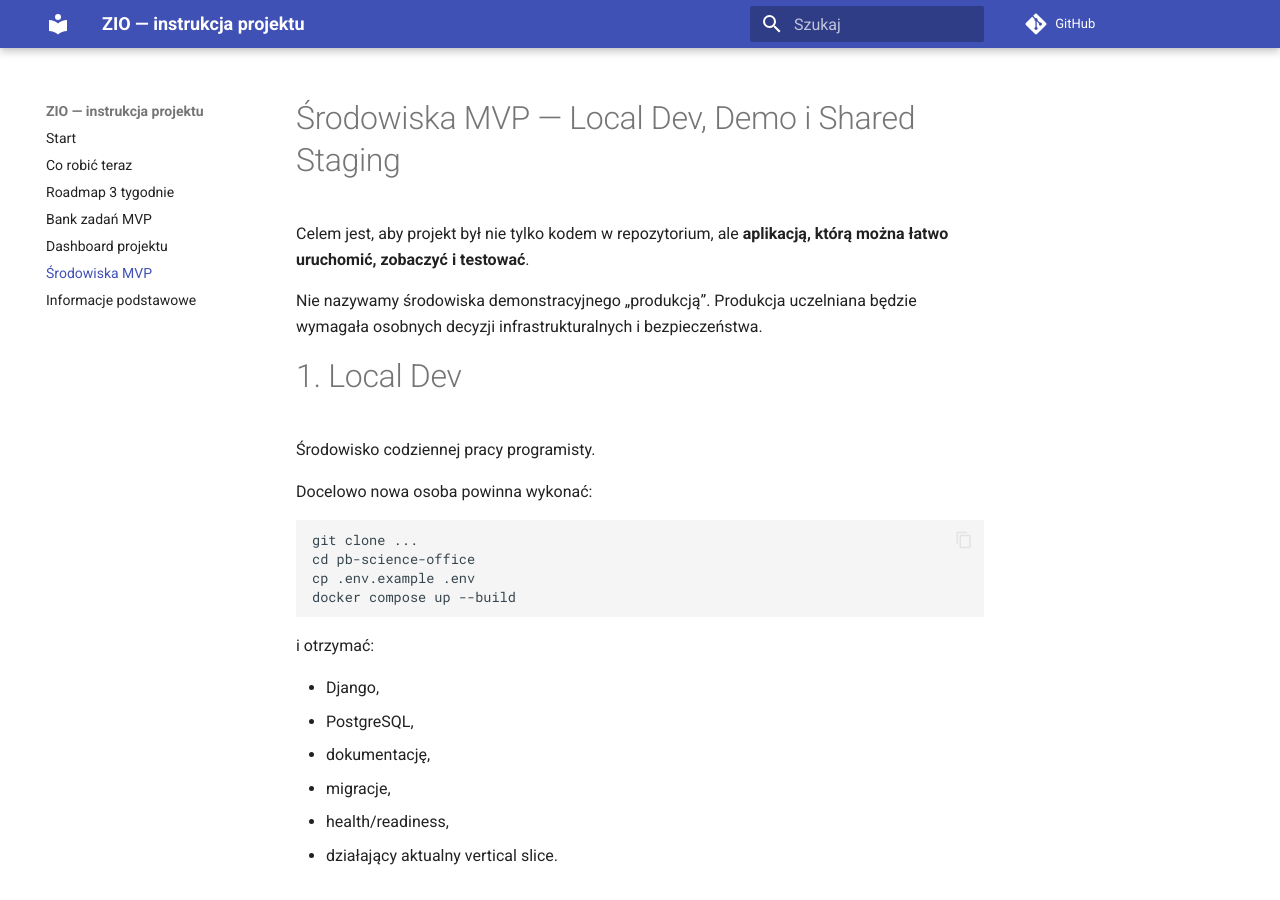
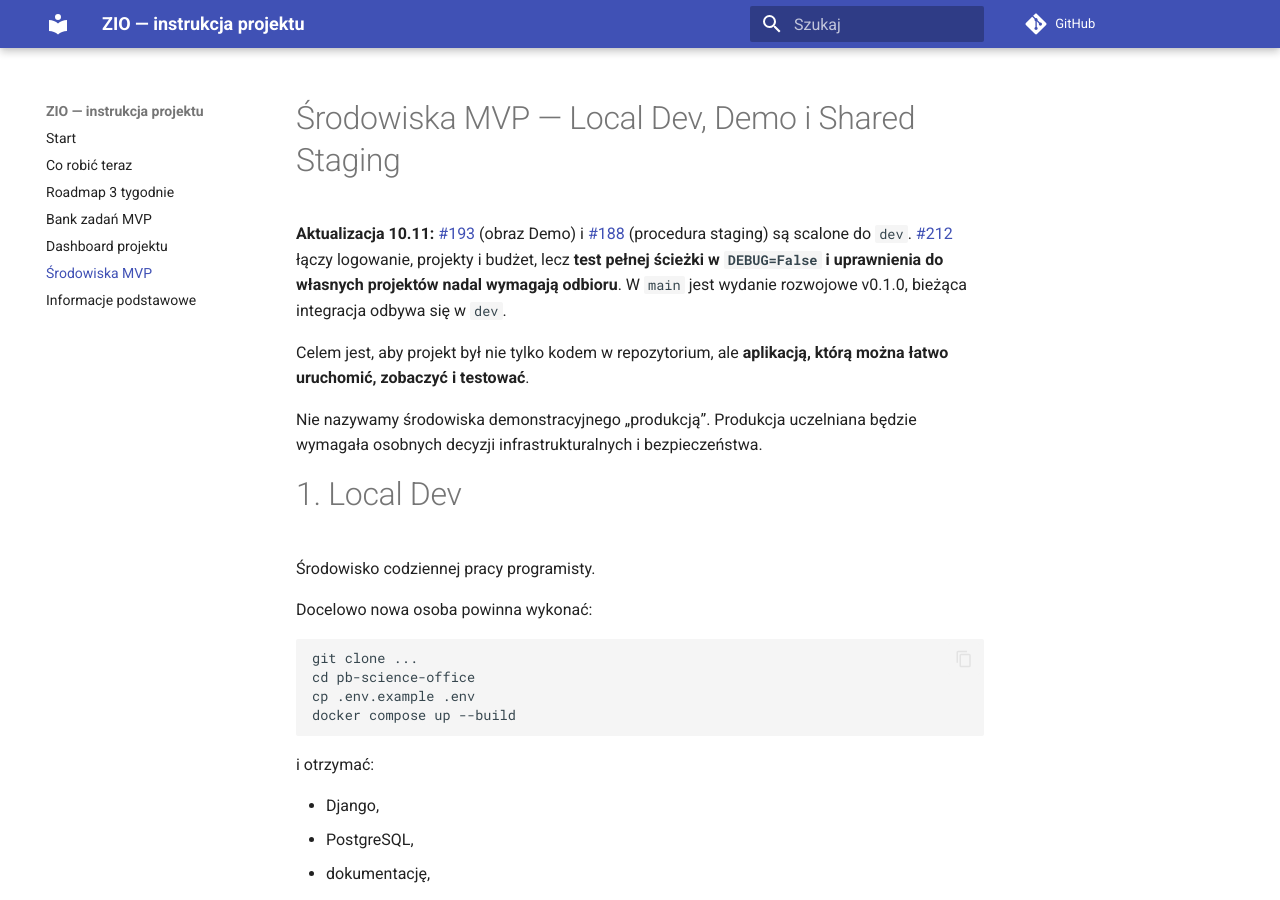
Before and after one commit to zio-wi-pb-mc/pb-science-office-manual, an MkDocs documentation site: the page built from manual/18-srodowiska-mvp.md, in a window 1280 px wide and 900 px high. Built offline with MkDocs 1.6.1 and Material for MkDocs 9.7.7, drawn with Linux system fonts in a browser that asks for light colours; comment, search, counter and statistics services are not loaded; some of the changed text lies outside the part shown.

```diff
--- a/manual/18-srodowiska-mvp.md
+++ b/manual/18-srodowiska-mvp.md
@@ -1,4 +1,7 @@
 # Środowiska MVP — Local Dev, Demo i Shared Staging
+
+**Aktualizacja 10.11:** [#193](https://github.com/zio-wi-pb-mc/pb-science-office/pull/193) (obraz Demo) i [#188](https://github.com/zio-wi-pb-mc/pb-science-office/pull/188) (procedura staging) są scalone do `dev`. [#212](https://github.com/zio-wi-pb-mc/pb-science-office/pull/212) łączy logowanie, projekty i budżet, lecz **test pełnej ścieżki w `DEBUG=False` i uprawnienia do własnych projektów nadal wymagają odbioru**. W `main` jest wydanie rozwojowe v0.1.0, bieżąca integracja odbywa się w `dev`.
+
 
 Celem jest, aby projekt był nie tylko kodem w repozytorium, ale **aplikacją, którą można łatwo uruchomić, zobaczyć i testować**.
 
@@ -142,7 +145,7 @@ Pozostałe zespoły dostarczają:
 3. **C-DEMO-02** — deterministyczny seed syntetycznych użytkowników/projektów/budżetów.
 4. **F/E/C** — udostępnić pełny przepływ projektu w Demo z `DEBUG=False` bez obchodzenia kontroli dostępu.
 5. **C-STAGE-01 / PR #188** — uzgodnić procedurę ze stanem obrazu Demo, następnie review i integracja.
-6. **C-REL-01 / [PR #90](https://github.com/zio-wi-pb-mc/pb-science-office/pull/90)** — pierwsze wydanie rozwojowe do `main` **scalone 04.11.2026** (commit `b800a67`, CI PASS). `dev` odtworzono. Nie oznacza to jeszcze gotowości produkcyjnego Demo.
+6. **C-REL-01 / [PR #90](https://github.com/zio-wi-pb-mc/pb-science-office/pull/90)** — wydanie v0.1.0 do `main` scalone 04.11.2026. Kolejne wydanie dopiero po odbiorze pełnego Demo `DEBUG=False` i uprawnień; `dev` pozostaje gałęzią integracyjną.
 7. Po dostępności serwera — uruchomić Shared Staging.
 
 # Definition of Done środowiska demonstracyjnego
```
